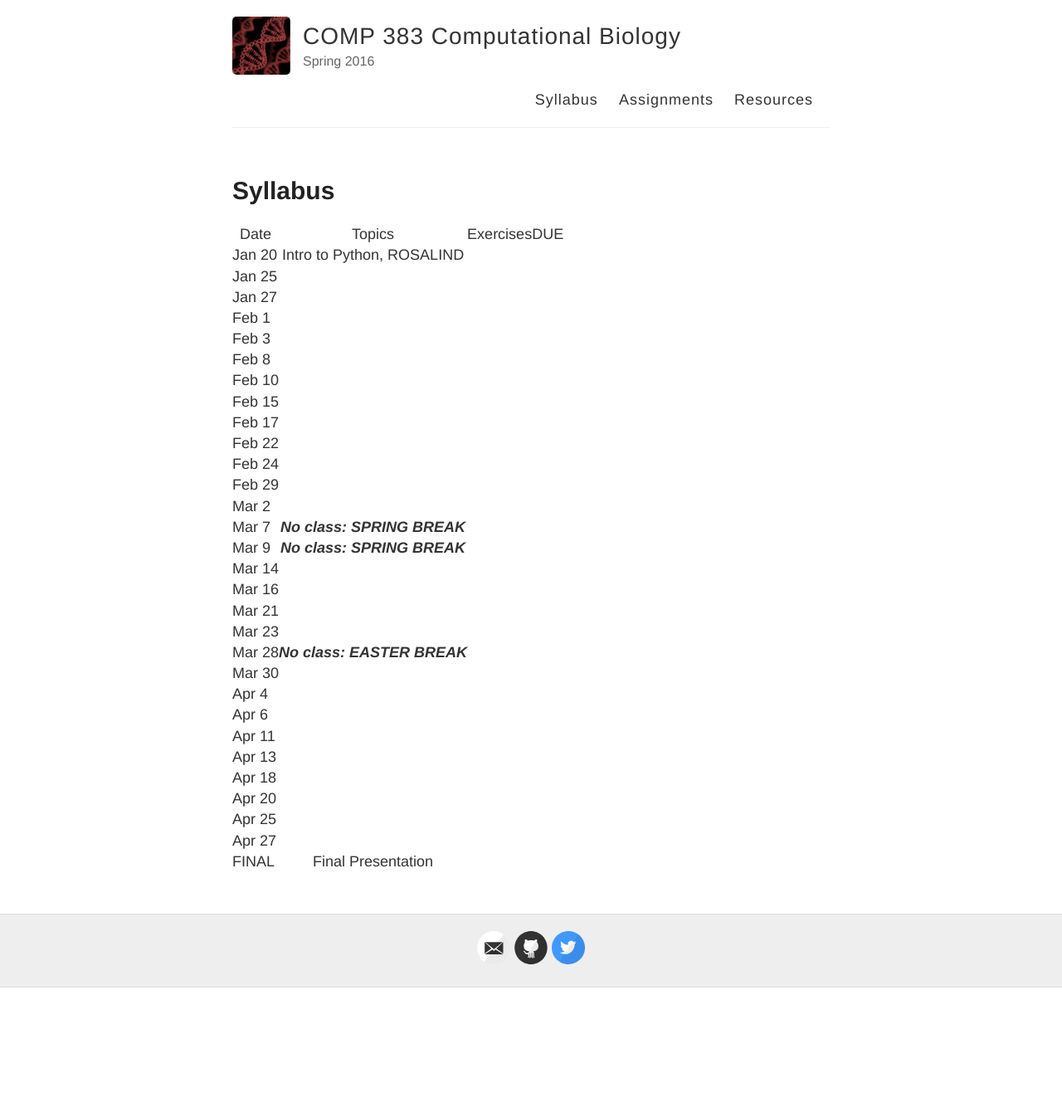
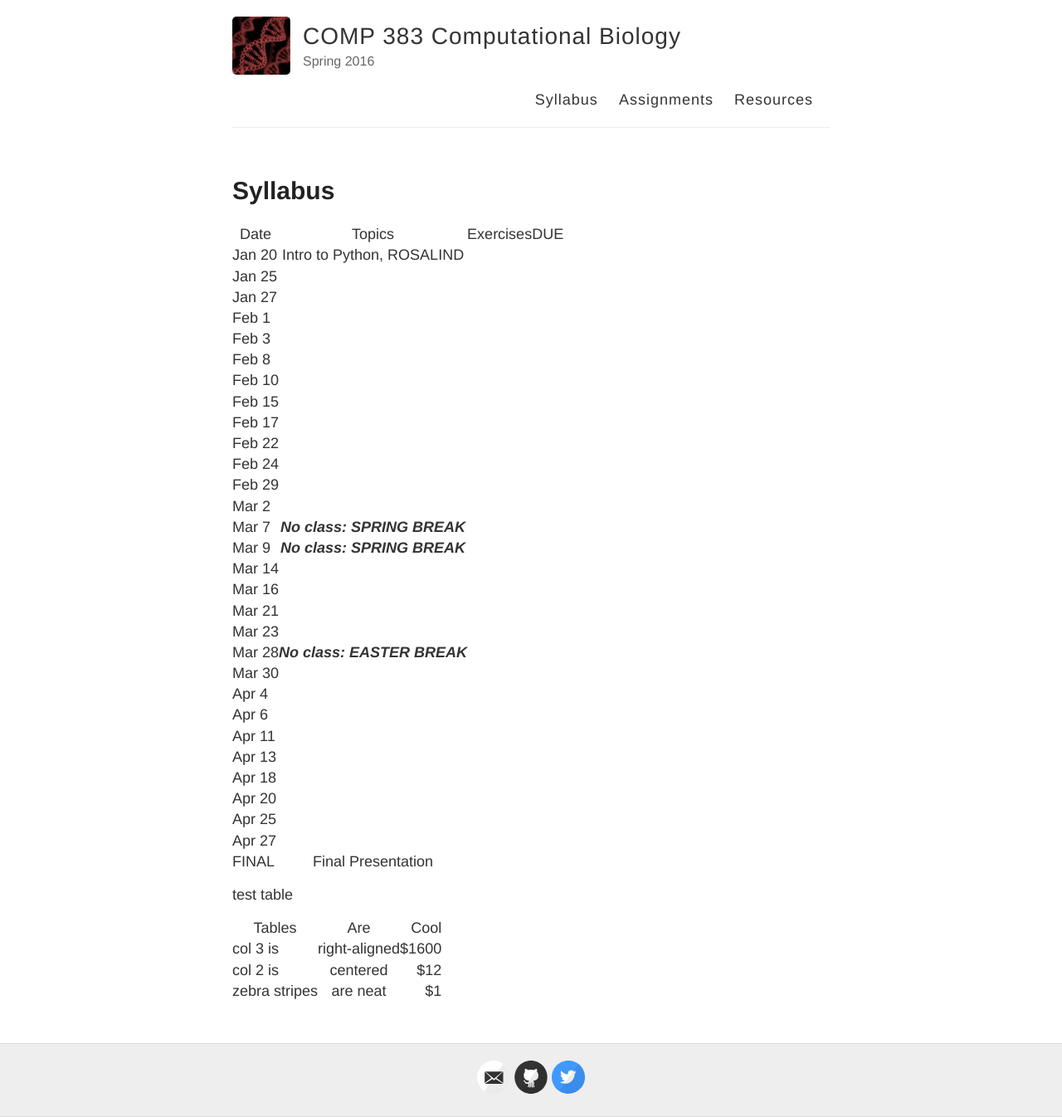
Before and after one commit to hwheeler01/CompBio, a Jekyll site: the page built from syllabus.md, in a window 1280 px wide. Shown: the whole page at 83% size. Built offline with Jekyll 4.4.1, drawn with Linux system fonts in a browser that asks for light colours; Markdown is read by kramdown in place of the engine named in the settings; before the commit the page ends 1190 px from its top, so only the background shows below that.

Commit message:
add test table

```diff
--- a/syllabus.md
+++ b/syllabus.md
@@ -36,3 +36,12 @@ permalink: /syllabus/
 |Apr 25|
 |Apr 27|
 |FINAL| Final Presentation
+
+test table
+
+
+| Tables        | Are           | Cool  |
+| ------------- |:-------------:| -----:|
+| col 3 is      | right-aligned | $1600 |
+| col 2 is      | centered      |   $12 |
+| zebra stripes | are neat      |    $1 |
```
